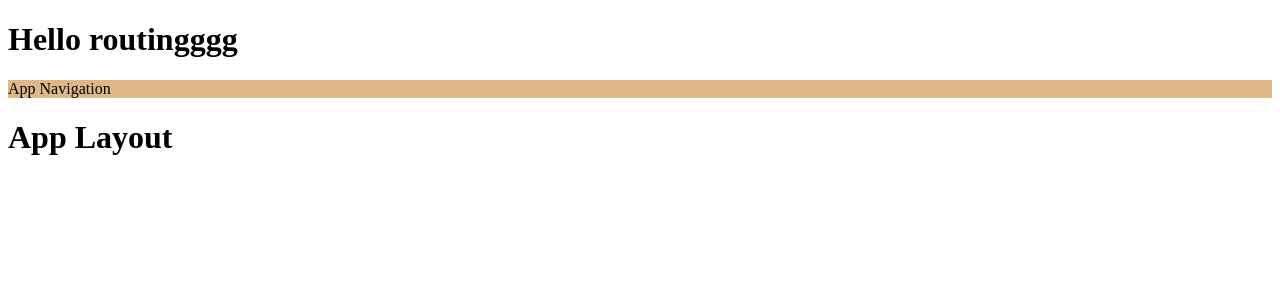
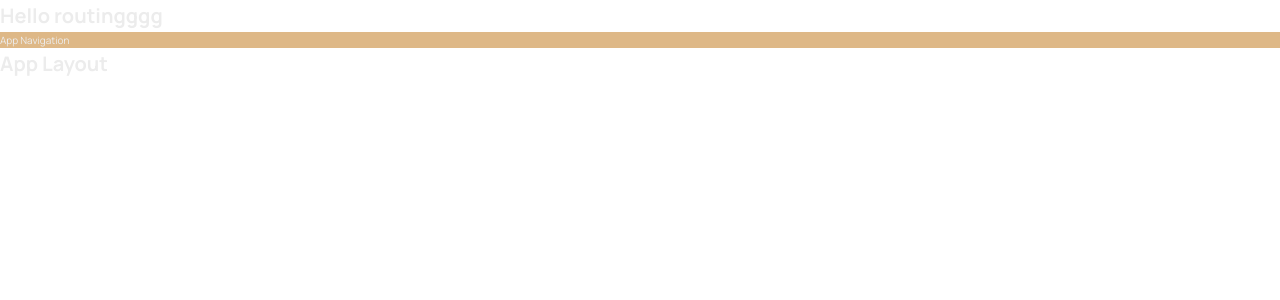
Before and after one commit to Ibrahim-Lokman/travelnote, a React (Vite) app: page /app in a window 1280 px wide. Shown: the top 300 px of the page. Built offline with nearby package versions, Linux system fonts and the light colour scheme.

Commit message:
add global styles and active state styling for navigation

```diff
--- a/src/components/PageNav.module.css
+++ b/src/components/PageNav.module.css
@@ -7,3 +7,7 @@
   display: flex;
   justify-content: space-between;
 }
+
+.nav :global(.active) {
+  background-color: greenyellow;
+}
--- /dev/null
+++ b/src/index.css
@@ -0,0 +1,78 @@
+/* Taken from getting started guide at: https://leafletjs.com/examples/quick-start/ */
+@import "https://unpkg.com/leaflet@1.7.1/dist/leaflet.css";
+@import "https://fonts.googleapis.com/css2?family=Manrope:wght@400;600;700;800&display=swap";
+
+/* These CSS variables are global, so they are available in all CSS modules */
+:root {
+  --color-brand--1: #ffb545;
+  --color-brand--2: #00c46a;
+
+  --color-dark--0: #242a2e;
+  --color-dark--1: #2d3439;
+  --color-dark--2: #42484d;
+  --color-light--1: #aaa;
+  --color-light--2: #ececec;
+  --color-light--3: #d6dee0;
+}
+
+* {
+  margin: 0;
+  padding: 0;
+  box-sizing: inherit;
+}
+
+html {
+  font-size: 62.5%;
+  box-sizing: border-box;
+}
+
+body {
+  font-family: "Manrope", sans-serif;
+  color: var(--color-light--2);
+  font-weight: 400;
+  line-height: 1.6;
+}
+
+label {
+  font-size: 1.6rem;
+  font-weight: 600;
+}
+
+input,
+textarea {
+  width: 100%;
+  padding: 0.8rem 1.2rem;
+  font-family: inherit;
+  font-size: 1.6rem;
+  border: none;
+  border-radius: 5px;
+  background-color: var(--color-light--3);
+  transition: all 0.2s;
+}
+
+input:focus {
+  outline: none;
+  background-color: #fff;
+}
+
+.cta:link,
+.cta:visited {
+  display: inline-block;
+  background-color: var(--color-brand--2);
+  color: var(--color-dark--1);
+  text-transform: uppercase;
+  text-decoration: none;
+  font-size: 1.6rem;
+  font-weight: 600;
+  padding: 1rem 3rem;
+  border-radius: 5px;
+}
+
+/*
+"importCSSModule": {
+    "prefix": "csm",
+    "scope": "javascript,typescript,javascriptreact",
+    "body": ["import styles from './${TM_FILENAME_BASE}.module.css'"],
+    "description": "Import CSS Module as `styles`"
+  },
+*/
--- a/src/main.jsx
+++ b/src/main.jsx
@@ -1,6 +1,7 @@
 import React from "react";
 import ReactDOM from "react-dom/client";
 import App from "./App.jsx";
+import "./index.css";
 
 ReactDOM.createRoot(document.getElementById("root")).render(
   <React.StrictMode>
```
